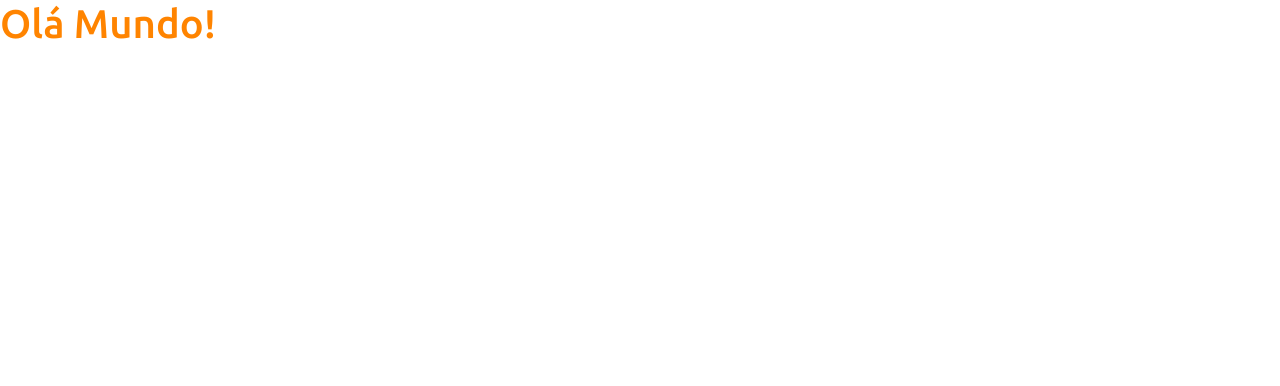
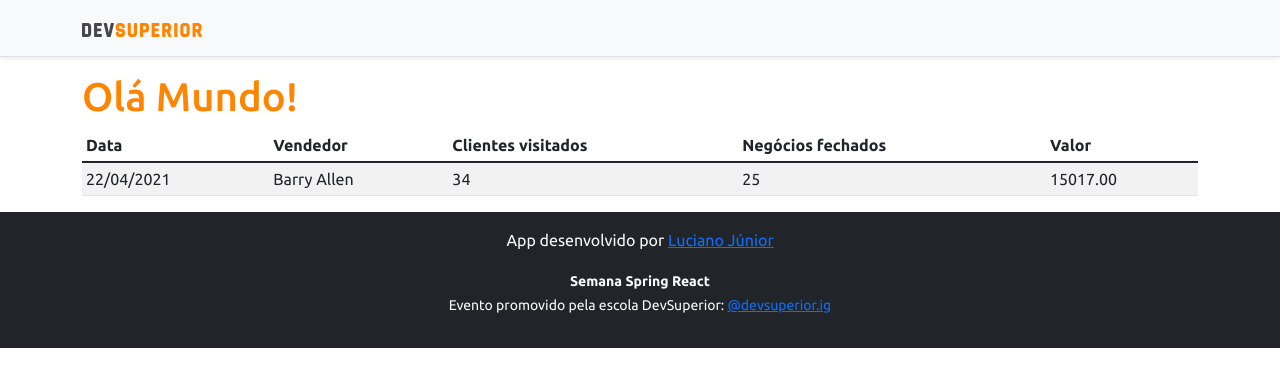
Before and after one commit to Toddynho-cmd/projeto-sds3, a React (Create React App) app in the folder frontend/: page / in a window 1280 px wide. Shown: the top 386 px of the page. Built offline with nearby package versions, Linux system fonts and the light colour scheme.

Commit message:
Basic Components

```diff
--- a/frontend/src/App.tsx
+++ b/frontend/src/App.tsx
@@ -1,10 +1,19 @@
+import DataTable from 'components/DataTable';
+import Footer from 'components/Footer';
+import NavBar from 'components/NavBar';
 import React from 'react';
 
 function App() {
     return (
-        <div>
-            <h1 className="text-primary">Olá Mundo!</h1>
-        </div>
+        <>
+            <NavBar />
+            <div className="container">
+                <h1 className="text-primary">Olá Mundo!</h1>
+                <DataTable />
+            </div>
+
+            <Footer />
+        </>
     );
 }
 
--- /dev/null
+++ b/frontend/src/components/DataTable/index.tsx
@@ -0,0 +1,32 @@
+import React from 'react';
+
+function DataTablec() {
+    return (
+        <div>
+            <div className="table-responsive">
+                <table className="table table-striped table-sm">
+                    <thead>
+                        <tr>
+                            <th>Data</th>
+                            <th>Vendedor</th>
+                            <th>Clientes visitados</th>
+                            <th>Negócios fechados</th>
+                            <th>Valor</th>
+                        </tr>
+                    </thead>
+                    <tbody>
+                        <tr>
+                            <td>22/04/2021</td>
+                            <td>Barry Allen</td>
+                            <td>34</td>
+                            <td>25</td>
+                            <td>15017.00</td>
+                        </tr>
+                    </tbody>
+                </table>
+            </div>
+        </div>
+    );
+}
+
+export default DataTablec;
--- /dev/null
+++ b/frontend/src/components/Footer/index.tsx
@@ -0,0 +1,17 @@
+import React from 'react';
+
+function Footer() {
+    return (
+        <div>
+            <footer className="footer mt-auto py-3 bg-dark">
+                <div className="container">
+                    <p className="text-light">App desenvolvido por <a href="https://github.com/lucian-jr" target="_blank" rel="noreferrer">Luciano Júnior</a></p>
+                    <p className="text-light"><small><strong>Semana Spring React</strong><br />
+                        Evento promovido pela escola DevSuperior: <a href="https://instagram.com/devsuperior.ig" target="_blank" rel="noreferrer">@devsuperior.ig</a></small></p>
+                </div>
+            </footer>
+        </div>
+    );
+}
+
+export default Footer;
--- /dev/null
+++ b/frontend/src/components/NavBar/index.tsx
@@ -0,0 +1,18 @@
+import React from 'react';
+import ImgDsDark from 'assets/img/ds-dark.svg';
+
+function NavBar() {
+    return (
+        <div>
+            <div className="d-flex flex-column flex-md-row align-items-center p-3 px-md-4 mb-3 bg-light border-bottom shadow-sm">
+                <div className="container">
+                    <nav className="my-2 my-md-0 mr-md-3">
+                        <img src={ImgDsDark} alt="DevSuperior" width="120" />
+                    </nav>
+                </div>
+            </div>
+        </div>
+    );
+}
+
+export default NavBar;
```
Also changed, not shown: frontend/src/assets/img/ds-dark.svg (added).
